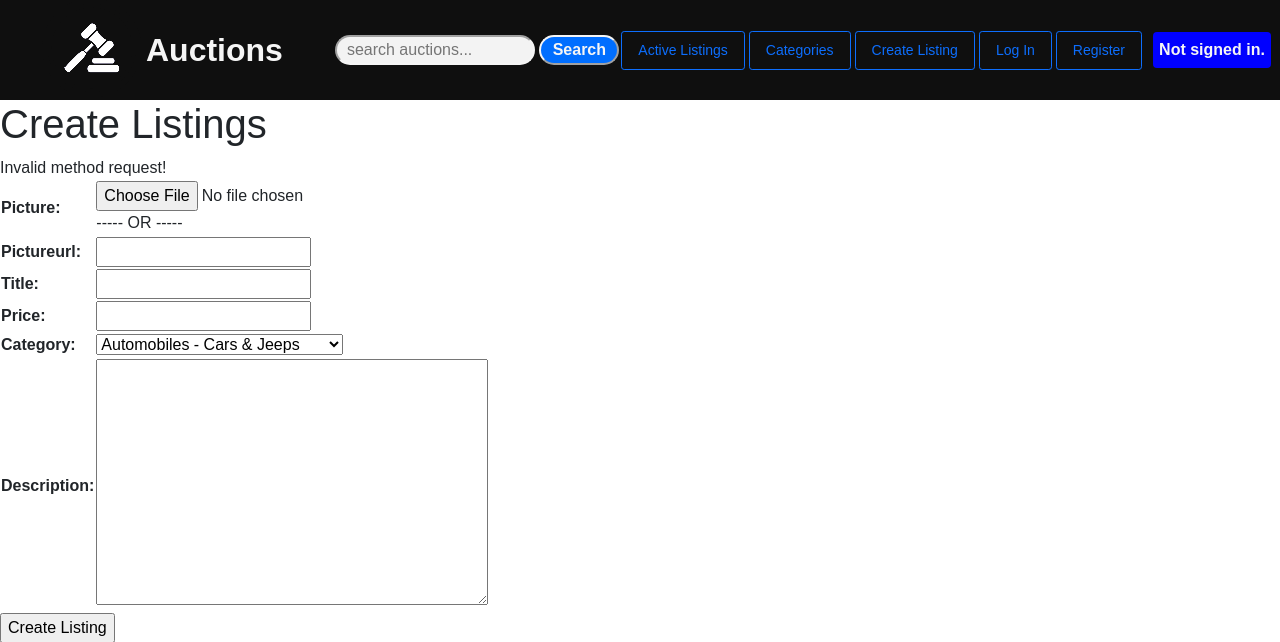
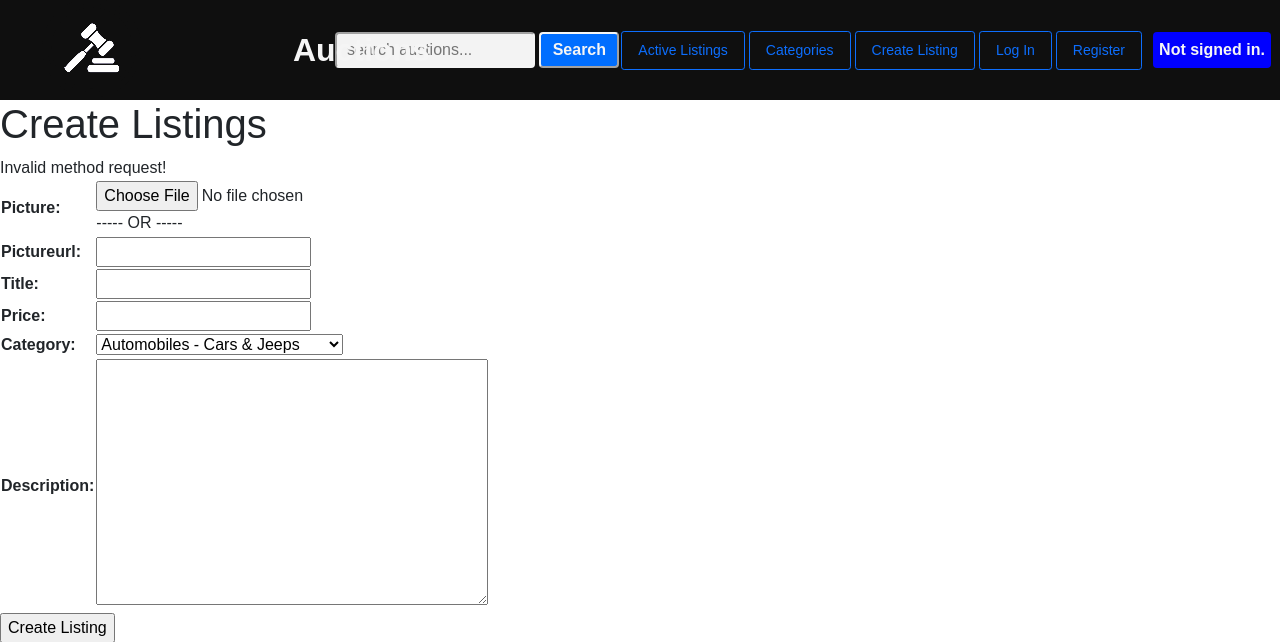
Before and after one commit to aditya-yaduvanshi/commerce, a Django app: page /listing in a window 1280 px wide. Shown: the top 642 px of the page. Run offline with Django 3.2, Linux system fonts and the light colour scheme.

Commit message:
header nav update

```diff
--- a/auctions/static/auctions/style.css
+++ b/auctions/static/auctions/style.css
@@ -26,13 +26,16 @@ a {
 }
 #auction-icon, #auction-name {
     height: 100px;
+    min-width: 100%;
     display: flex;
+    align-items: center;
     border-radius: 10%;
     margin-left: 2px;
     margin-right: 2px;
 }
 #auction-icon img {
     width: 100%;
+    max-width: 100%;
 }
 #auction-name {
     font-size: 2rem;
@@ -52,8 +55,8 @@ a {
     align-items: center;
 }
 .search-form input {
-    height: 30px;
-    border-radius: 20px;
+    height: 36px;
+    border-radius: 4px;
     margin: auto;
     border-color: rgb(245, 245, 245);
 }
@@ -63,7 +66,7 @@ a {
     padding-left: 10px;
 }
 .search-form #search {
-    height: 30px;
+    height: 36px;
     width: 80px;
     font-weight: bold;
     background: rgb(0, 110, 255);
--- a/auctions/templates/auctions/layout.html
+++ b/auctions/templates/auctions/layout.html
@@ -4,6 +4,7 @@
 <html lang="en">
     <head>
         <title>{% block title %}Auctions{% endblock %}</title>
+        <link rel="icon" type="image/png" href="{% static 'auctions/auction-white-icon.png' %}">
         <link href="https://cdn.jsdelivr.net/npm/bootstrap@5.0.0/dist/css/bootstrap.min.css" rel="stylesheet" integrity="sha384-wEmeIV1mKuiNpC+IOBjI7aAzPcEZeedi5yW5f2yOq55WWLwNGmvvx4Um1vskeMj0" crossorigin="anonymous">
         <link href="{% static 'auctions/style.css' %}" rel="stylesheet">
     </head>
@@ -50,7 +51,7 @@
         </div>
         <div class="log-indicator">
             {% if user.is_authenticated %}
-                Signed in as <strong>{{ user.username }}</strong>.
+                Signed in as <strong> {{ user.username }}. </strong>
             {% else %}
                 Not signed in.
             {% endif %}
```
Also changed, not shown: auctions/static/auctions/auction-white-icon.png (added), auctions/static/auctions/auctions-gavel-icon.png (added), db.sqlite3.
